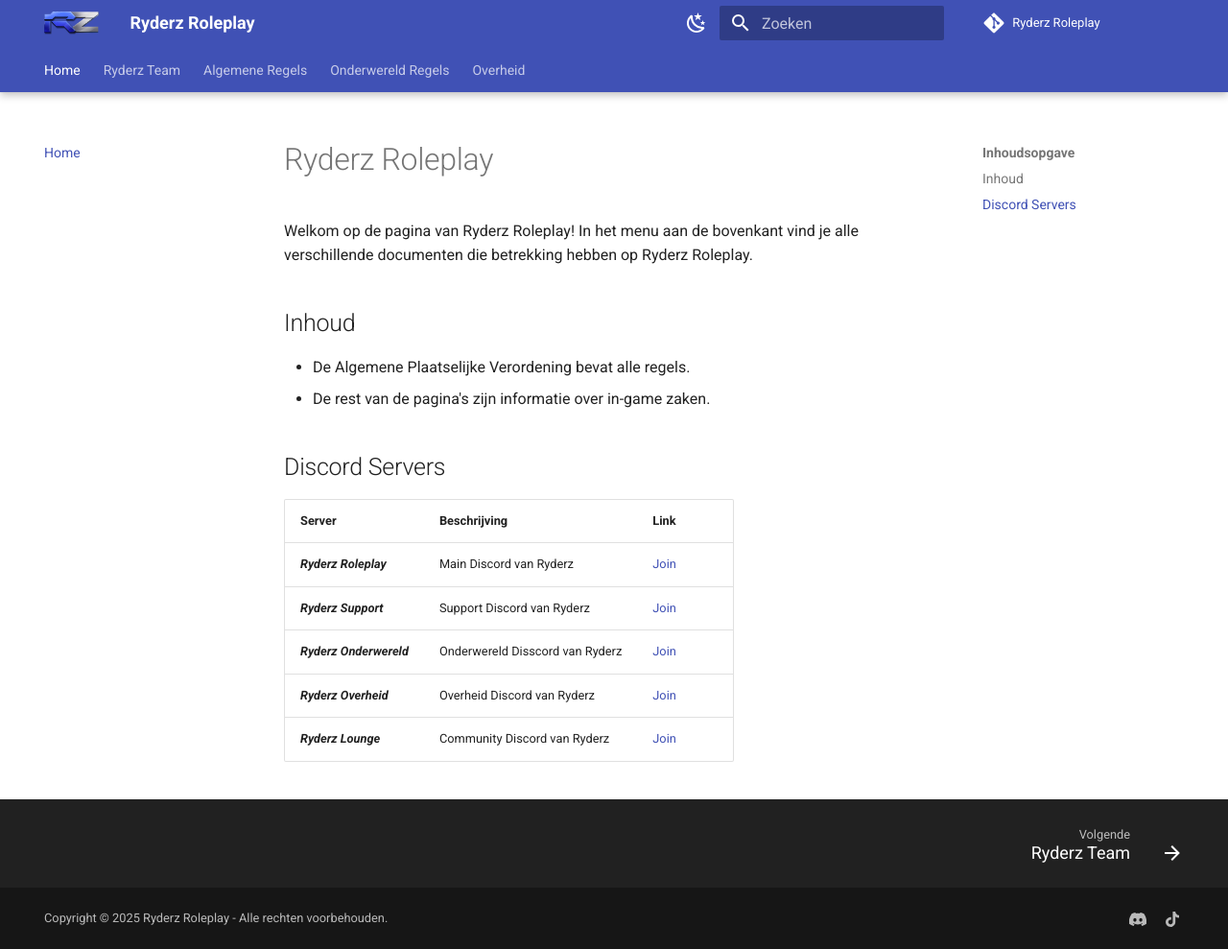
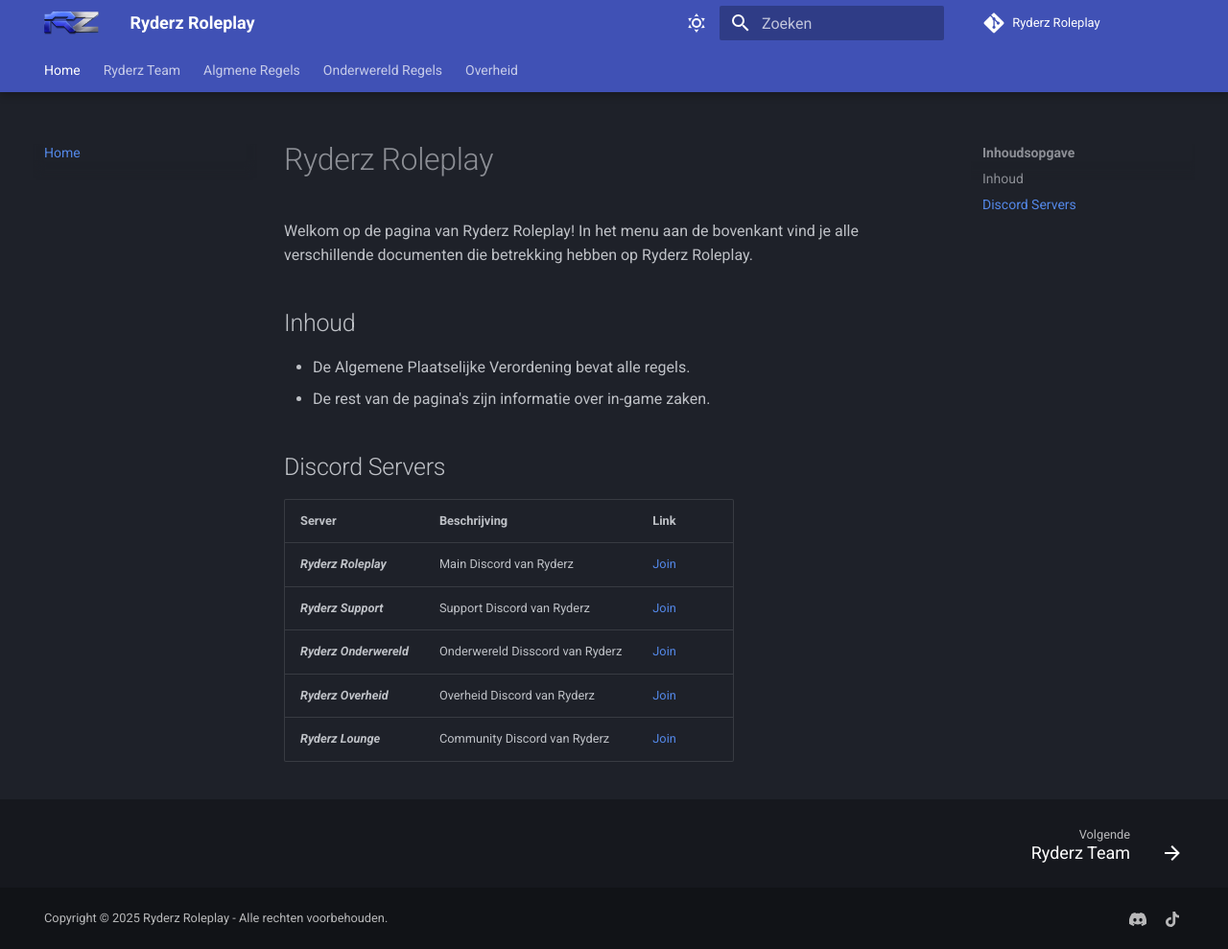
Before and after one commit to MohammedRDZ/mkdoc-ryderz, an MkDocs documentation site: the page built from docs/index.md, in a window 1280 px wide and 989 px high. Shown: the whole window at 96% size. Built offline with MkDocs 1.6.1 and Material for MkDocs 9.7.7, drawn with Linux system fonts in a browser that asks for light colours; comment, search, counter and statistics services are not loaded.

Commit message:
Fix formatting and update repository URLs in mkdocs.yml

```diff
--- a/mkdocs.yml
+++ b/mkdocs.yml
@@ -1,26 +1,25 @@
 site_name: Ryderz Roleplay
-site_description: "Wet en regelgeving van Ryderz roleplay"
+site_description: 'Wet en regelgeving van Ryderz roleplay'
 site_url: https://apv.ryderzrp.nl
 
-repo_url: "https://github.com/Ryderzroleplay/Ryderz-roleplay"
-repo_name: "Ryderz Roleplay"
+repo_url: 'http://github.com/Ryderzroleplay/Ryderz-roleplay'
+repo_name: 'Ryderz Roleplay'
 
 nav:
   - Home: index.md
   - Ryderz Team: team.md
-  - Algemene Regels: algemeen.md
+  - Algmene Regels: algemeen.md
   - Onderwereld Regels: onderwereld.md
-  - Overheid: overheid.md   # maak deze pagina aan, of pas het pad aan
+  - Overheid: overheid.md
 
 theme:
   name: material
-  language: nl
-  logo: logo.png
-  favicon: logo.png
   features:
     - navigation.instant
     - navigation.instant.progress
+    - navigation.instant.preview
     - navigation.tracking
+    - navigation.tabs
     - navigation.tabs
     - navigation.tabs.sticky
     - navigation.indexes
@@ -28,15 +27,22 @@
     - navigation.sections
     - navigation.expand
     - navigation.footer
+  logo: logo.png
+  favicon: logo.png
   palette:
+   # Palette toggle for light mode
+    - scheme: slate
+      toggle:
+        icon: material/weather-sunny
+        name: Switch to light mode
+
+    # Palette toggle for dark mode
     - scheme: default
       toggle:
         icon: material/weather-night
         name: Switch to dark mode
-    - scheme: slate
-      toggle:
-        icon: material/weather-sunny
-        name: Switch to light mode
+
+  language: nl
 
 extra:
   generator: false
@@ -48,6 +54,7 @@
   analytics:
     provider: google
     property: G-NV5M4K299L
+
   consent:
     title: Cookies
     description: >-
```
